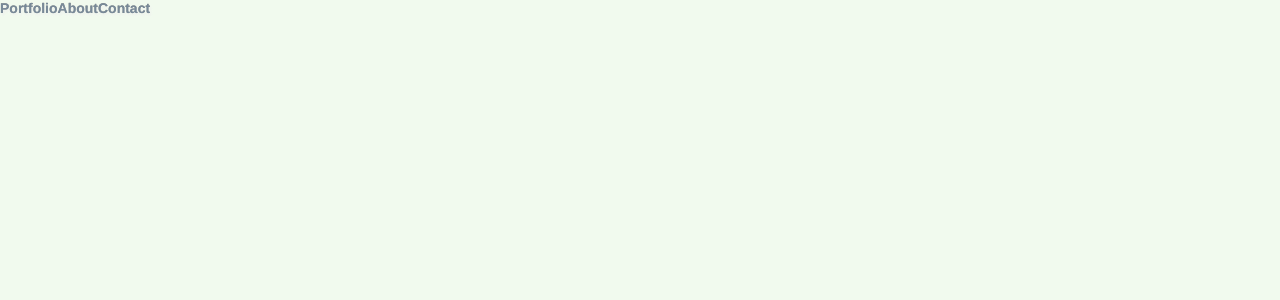
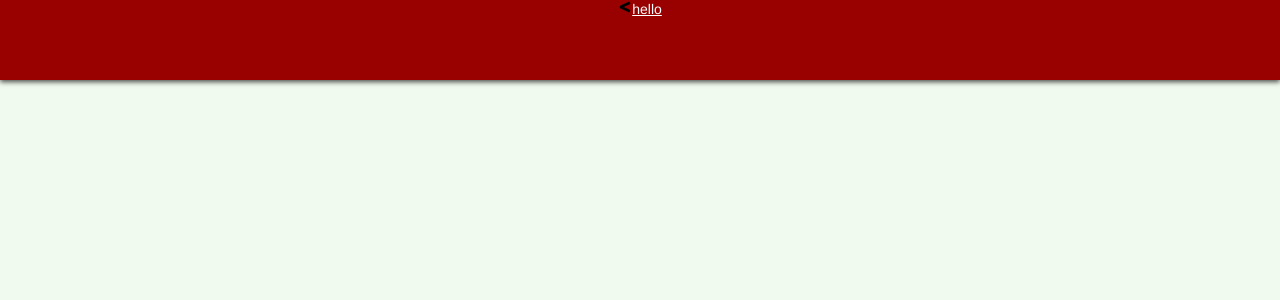
Before and after one commit to knakamura13/react-kyle-nakamura-dev-website, a React (Create React App) app: page /home in a window 1280 px wide. Shown: the top 300 px of the page. Built offline with nearby package versions, Linux system fonts and the light colour scheme.

Commit message:
In progress: transition from custom style to APU Home style

```diff
--- a/src/components/Header.js
+++ b/src/components/Header.js
@@ -1,5 +1,5 @@
 import React from "react";
-import { FaBeer } from "react-icons/fa";
+import { FaLessThan } from "react-icons/fa";
 
 /****************
  Component Class
@@ -8,14 +8,13 @@ import { FaBeer } from "react-icons/fa";
 /* A top-positioned header view with a logo and title */
 const Header = (props) => (
     <div className="component" id="header">
-        <div>
-            <h3> Lets go for a <FaBeer />? </h3>
+        {/* Back button */}
+        <FaLessThan class="fa-icon"/>
 
-            {/* Page title */}
-            <a href="/">
-                {props.title}
-            </a>
-        </div>
+        {/* Page title */}
+        <a href="/">
+            {props.title}
+        </a>
     </div>
 );
 
--- a/src/components/Home.js
+++ b/src/components/Home.js
@@ -1,12 +1,14 @@
 import React, { useState, useEffect } from "react";
+
+import { Header } from "../components";
 
 /****************
  Component Class
 *****************/
 
 const Home = () => {
-    const [X, setX] = useState(""),
-        [Y, setY] = useState('');
+    const [X, setX] = useState(0),
+        [Y, setY] = useState(0);
 
     let offset = {
         transform: `translate(0, 0) perspective(600px)
@@ -39,24 +41,7 @@ const Home = () => {
 
     return (
         <div className="component" id="home">
-            <div className='wrapper' style={offset}>
-                <div className="shape"/>
-                <div className="shape2"></div>
-            </div>
-
-            <div id="nav-bar">
-                <a className="engraved nav-item">
-                    Portfolio
-                </a>
-
-                <a className="engraved nav-item">
-                    About
-                </a>
-
-                <a className="engraved nav-item">
-                    Contact
-                </a>
-            </div>
+            <Header title="hello"></Header>
         </div>
     );
 };
--- /dev/null
+++ b/src/components/components.js
@@ -0,0 +1,3 @@
+import Header from './Header';
+
+export { Header };
--- /dev/null
+++ b/src/components/index.js
@@ -0,0 +1,4 @@
+import * as Components from './components.js';
+
+export default Components;
+export * from './components.js';
--- a/src/styles.scss
+++ b/src/styles.scss
@@ -48,9 +48,13 @@ body {
 .component#header {
     background: $brick-red;
     font-size: $font-size-paragraph;
+    position: fixed;
+    top: 0;
+    right: 0;
+    left: 0;
+    height: 80px;
     z-index: 99999;
-    box-shadow: $shadow-box;
-    text-shadow: $shadow-text;
+    box-shadow: $shadow-box-dark;
     text-align: center;
     justify-content: center;
     flex: 1 {
```
